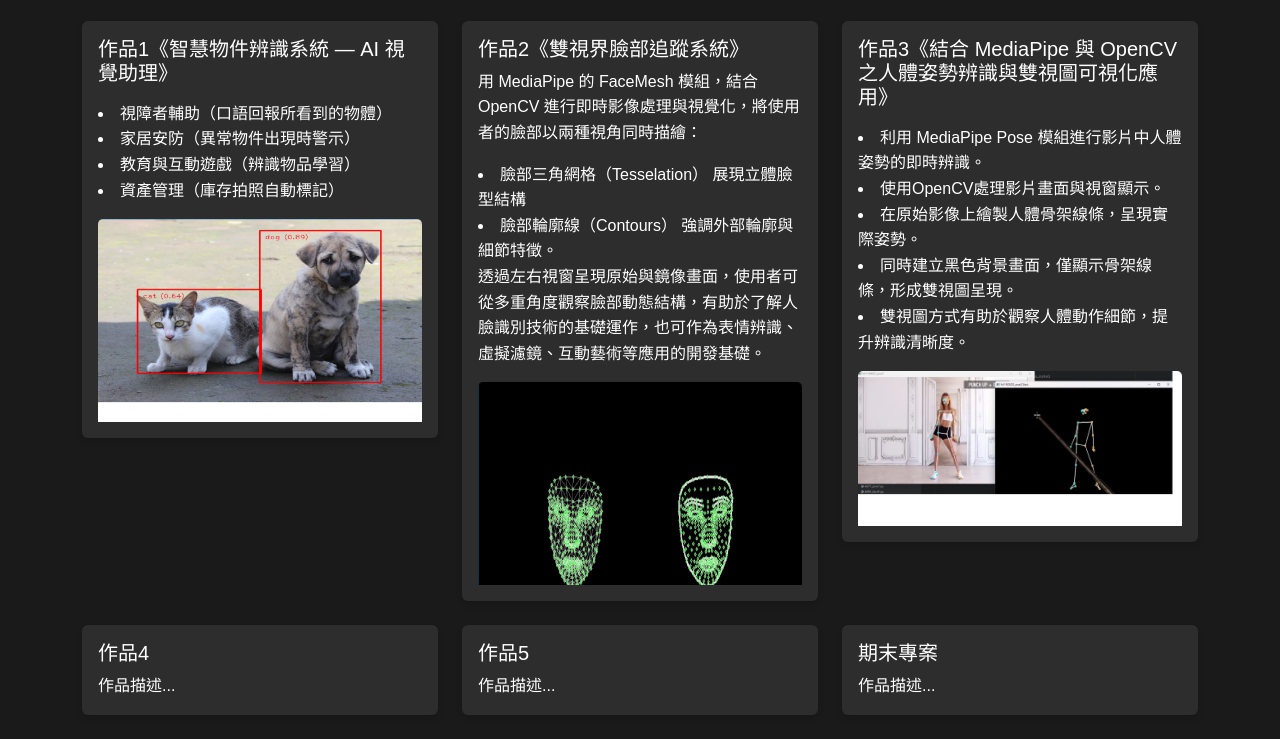
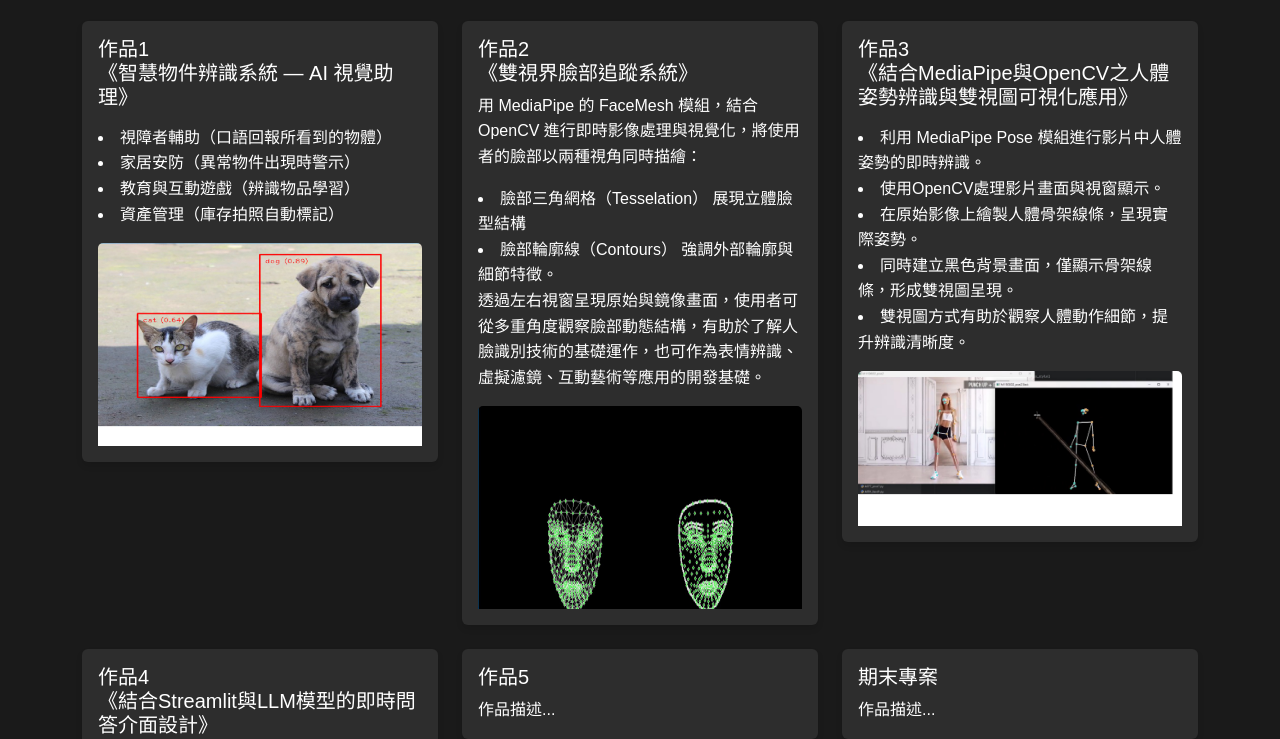
Before and after one commit to CHU-99226/CHU-99226.github.io, a plain HTML site: page index.html in a window 1280 px wide. Shown: the part 577-1316 px from the top of the page. Drawn offline with nearby package versions, Linux system fonts and the light colour scheme; a script that the page names is missing.

Commit message:
Update index.html

```diff
--- a/index.html
+++ b/index.html
@@ -59,7 +59,7 @@
                 <div class="col-md-4 mb-4">
                     <div class="card">
                         <div class="card-body">
-                            <h5 class="card-title">作品1《智慧物件辨識系統 — AI 視覺助理》</h5>
+                            <h5 class="card-title">作品1<br>《智慧物件辨識系統 — AI 視覺助理》</h5>
                             <p class="card-text">  <li>視障者輔助（口語回報所看到的物體） <li>家居安防（異常物件出現時警示） <li>教育與互動遊戲（辨識物品學習） <li>資產管理（庫存拍照自動標記）
                             </p>
                              <img src="1.jpg" class="card-img-top">
@@ -69,7 +69,7 @@
                 <div class="col-md-4 mb-4">
                     <div class="card">
                         <div class="card-body">
-                            <h5 class="card-title">作品2《雙視界臉部追蹤系統》</h5>
+                            <h5 class="card-title">作品2<br>《雙視界臉部追蹤系統》</h5>
                             <p class="card-text">用 MediaPipe 的 FaceMesh 模組，結合 OpenCV 進行即時影像處理與視覺化，將使用者的臉部以兩種視角同時描繪：
                             <li>臉部三角網格（Tesselation） 展現立體臉型結構<li>臉部輪廓線（Contours） 強調外部輪廓與細節特徵。<br>透過左右視窗呈現原始與鏡像畫面，使用者可從多重角度觀察臉部動態結構，有助於了解人臉識別技術的基礎運作，也可作為表情辨識、虛擬濾鏡、互動藝術等應用的開發基礎。
                             </p>
@@ -80,7 +80,7 @@
                 <div class="col-md-4 mb-4">
                     <div class="card">
                         <div class="card-body">
-                            <h5 class="card-title">作品3《結合 MediaPipe 與 OpenCV 之人體姿勢辨識與雙視圖可視化應用》</h5>
+                            <h5 class="card-title">作品3<br>《結合MediaPipe與OpenCV之人體姿勢辨識與雙視圖可視化應用》</h5>
                             <p class="card-text"><li>利用 MediaPipe Pose 模組進行影片中人體姿勢的即時辨識。<li>使用OpenCV處理影片畫面與視窗顯示。<li>在原始影像上繪製人體骨架線條，呈現實際姿勢。<li>同時建立黑色背景畫面，僅顯示骨架線條，形成雙視圖呈現。<li>雙視圖方式有助於觀察人體動作細節，提升辨識清晰度。
                             </p>
                             <img src="未命名1.jpg" class="card-img-top">
@@ -90,7 +90,17 @@
                 <div class="col-md-4 mb-4">
                     <div class="card">
                         <div class="card-body">
-                            <h5 class="card-title">作品4</h5>
+                            <h5 class="card-title">作品4<br>《結合Streamlit與LLM模型的即時問答介面設計》</h5>
+                            <p class="card-text"><li>使用Streamlit建立互動式網頁介面，無需前端程式設計經驗。<li>結合Ollama LLM模型（如 llama3.2:1b），處理使用者輸入的自然語言問題。<li>提供一個文字輸入框，使用者可輸入任何問題。<li>在按下send按鈕或輸入文字後自動觸發回應生成。<li>回應前顯示隨機顏色的提示文字：「請稍待片刻，思考中，馬上回答...」支援不同顏色樣式的視覺提示（red, blue, green, orange, purple）。
+                            </p>
+                            <img src="未命名1.jpg" class="card-img-top">
+                        </div>
+                    </div>
+                </div>
+                <div class="col-md-4 mb-4">
+                    <div class="card">
+                        <div class="card-body">
+                            <h5 class="card-title">作品5<br></h5>
                             <p class="card-text">作品描述...</p>
                         </div>
                     </div>
@@ -98,15 +108,7 @@
                 <div class="col-md-4 mb-4">
                     <div class="card">
                         <div class="card-body">
-                            <h5 class="card-title">作品5</h5>
-                            <p class="card-text">作品描述...</p>
-                        </div>
-                    </div>
-                </div>
-                <div class="col-md-4 mb-4">
-                    <div class="card">
-                        <div class="card-body">
-                            <h5 class="card-title">期末專案</h5>
+                            <h5 class="card-title">期末專案<br></h5>
                             <p class="card-text">作品描述...</p>
                         </div>
                     </div>
```
